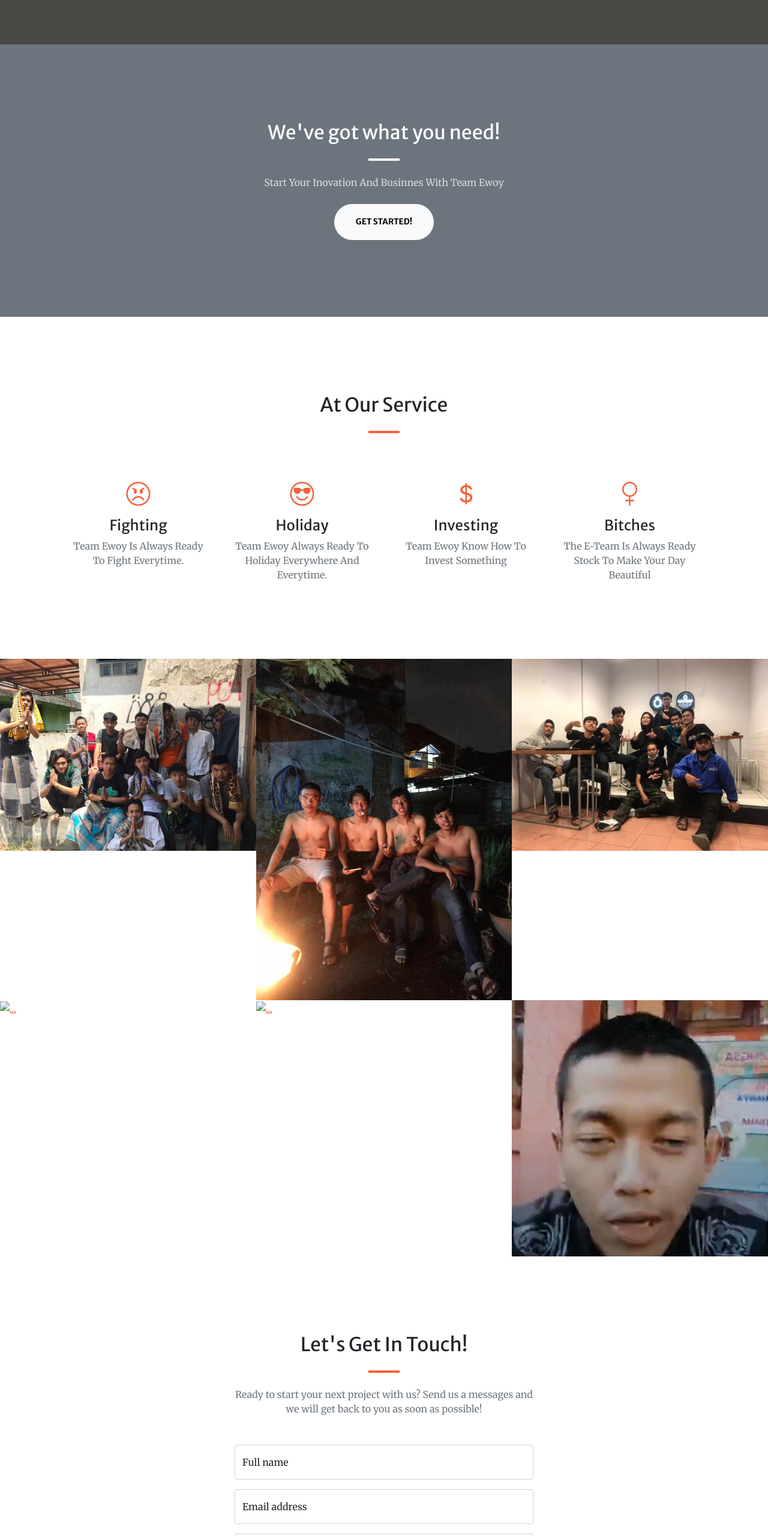
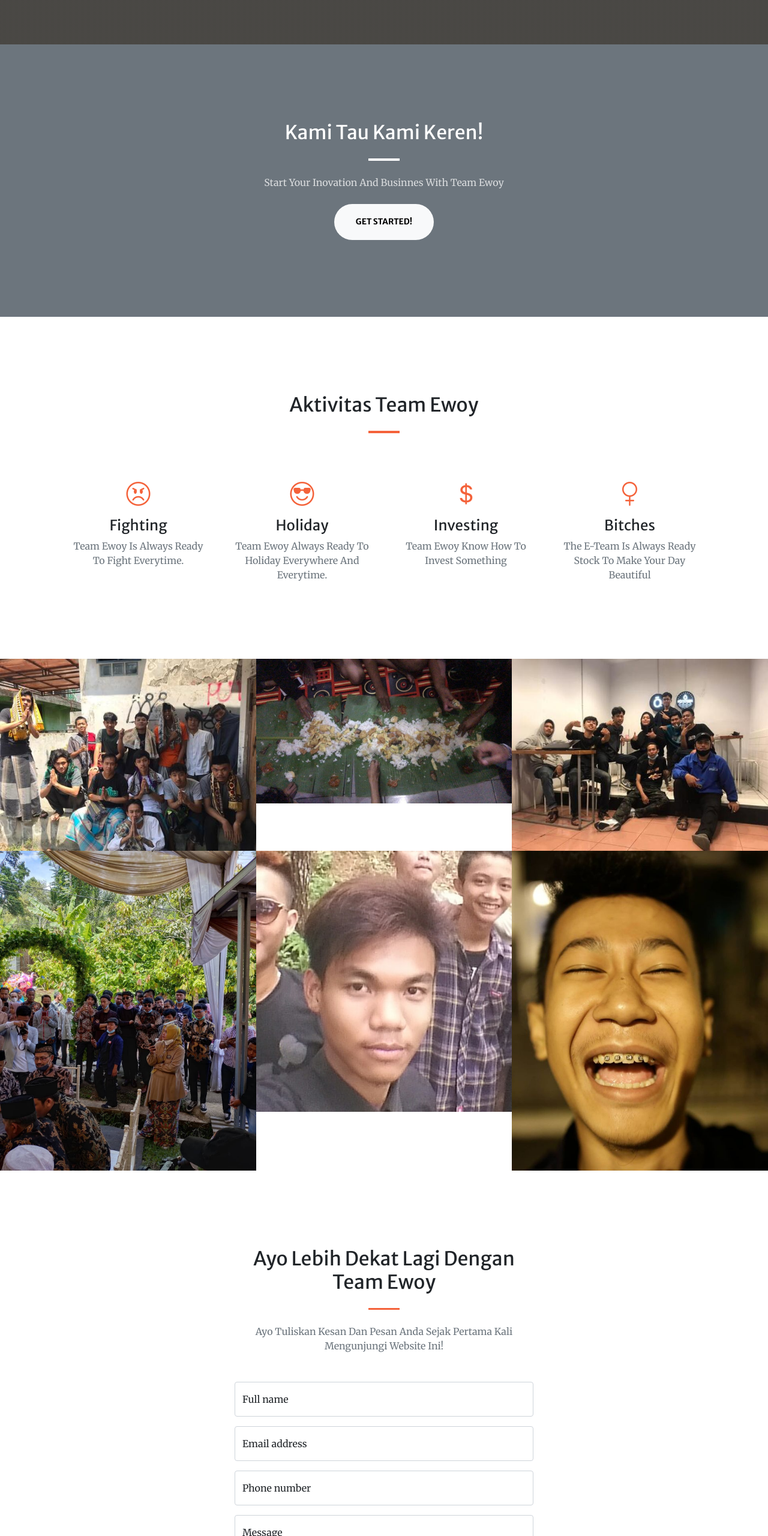
Before and after one commit to gl79/teamewoy, a plain HTML site: page index.html in a window 1280 px wide. Shown: the part 726-3286 px from the top of the page at 60% size. Drawn offline with nearby package versions, Linux system fonts and the light colour scheme; some packages are replaced by stand-ins of ours; a script that the page names is missing.

Commit message:
Add files via upload

```diff
--- a/index.html
+++ b/index.html
@@ -54,7 +54,7 @@
             <div class="container px-4 px-lg-5">
                 <div class="row gx-4 gx-lg-5 justify-content-center">
                     <div class="col-lg-8 text-center">
-                        <h2 class="text-white mt-0">We've got what you need!</h2>
+                        <h2 class="text-white mt-0">Kami Tau Kami Keren!</h2>
                         <hr class="divider divider-light" />
                         <p class="text-white-75 mb-4">Start Your Inovation And Businnes With Team Ewoy</p>
                         <a class="btn btn-light btn-xl" href="#services">Get Started!</a>
@@ -65,7 +65,7 @@
         <!-- Services-->
         <section class="page-section" id="services">
             <div class="container px-4 px-lg-5">
-                <h2 class="text-center mt-0">At Our Service</h2>
+                <h2 class="text-center mt-0">Aktivitas Team Ewoy</h2>
                 <hr class="divider" />
                 <div class="row gx-4 gx-lg-5">
                     <div class="col-lg-3 col-md-6 text-center">
@@ -104,7 +104,7 @@
             <div class="container-fluid p-0">
                 <div class="row g-0">
                     <div class="col-lg-4 col-sm-6">
-                        <a class="portfolio-box" href="assets/img/portfolio/fullsize/1.jpg" title="Project Name">
+                        <a class="portfolio-box" href="assets/img/portfolio/thumbnails/8.jpg" title="She Looks Beautiful">
                             <img class="img-fluid" src="assets/img/portfolio/thumbnails/1.jpg" alt="..." />
                             <div class="portfolio-box-caption">
                                 <div class="project-category text-white-50">Category</div>
@@ -113,8 +113,8 @@
                         </a>
                     </div>
                     <div class="col-lg-4 col-sm-6">
-                        <a class="portfolio-box" href="assets/img/portfolio/fullsize/2.jpg" title="Project Name">
-                            <img class="img-fluid" src="assets/img/portfolio/thumbnails/2.jpg" alt="..." />
+                        <a class="portfolio-box" href="assets/img/portfolio/thumbnails/6.jpg" title="Skinhead Company">
+                            <img class="img-fluid" src="assets/img/portfolio/thumbnails/5.jpg" alt="..." />
                             <div class="portfolio-box-caption">
                                 <div class="project-category text-white-50">Category</div>
                                 <div class="project-name">Ngaliwet</div>
@@ -122,7 +122,7 @@
                         </a>
                     </div>
                     <div class="col-lg-4 col-sm-6">
-                        <a class="portfolio-box" href="assets/img/portfolio/fullsize/3.jpg" title="Project Name">
+                        <a class="portfolio-box" href="assets/img/portfolio/thumbnails/14.jpg" title="Lil Su">
                             <img class="img-fluid" src="assets/img/portfolio/thumbnails/3.jpg" alt="..." />
                             <div class="portfolio-box-caption">
                                 <div class="project-category text-white-50">Category</div>
@@ -131,29 +131,29 @@
                         </a>
                     </div>
                     <div class="col-lg-4 col-sm-6">
-                        <a class="portfolio-box" href="" title="Project Name">
-                            <img class="img-fluid" src="" alt="..." />
+                        <a class="portfolio-box" href="assets/img/portfolio/thumbnails/4.jpg" title="Paus Terdampar">
+                            <img class="img-fluid" src="assets/img/portfolio/thumbnails/7.jpg" alt="..." />
                             <div class="portfolio-box-caption">
                                 <div class="project-category text-white-50">Category</div>
-                                <div class="project-name">Project Name</div>
+                                <div class="project-name">Wedding</div>
                             </div>
                         </a>
                     </div>
                     <div class="col-lg-4 col-sm-6">
-                        <a class="portfolio-box" href="" title="Project Name">
-                            <img class="img-fluid" src="" alt="..." />
+                        <a class="portfolio-box" href="assets/img/portfolio/thumbnails/9.jpg" title="The Hardcore Boys">
+                            <img class="img-fluid" src="assets/img/portfolio/thumbnails/11.jpg" alt="..." />
                             <div class="portfolio-box-caption">
                                 <div class="project-category text-white-50">Category</div>
-                                <div class="project-name">Project Name</div>
+                                <div class="project-name">Handsome Ricky</div>
                             </div>
                         </a>
                     </div>
                     <div class="col-lg-4 col-sm-6">
-                        <a class="portfolio-box" href="assets/img/portfolio/fullsize/6.jpg" title="Project Name">
-                            <img class="img-fluid" src="assets/img/portfolio/thumbnails/6.jpg" alt="..." />
+                        <a class="portfolio-box" href="assets/img/portfolio/thumbnails/13.jpg" title="Kuncen">
+                            <img class="img-fluid" src="assets/img/portfolio/thumbnails/10.jpg" alt="..." />
                             <div class="portfolio-box-caption p-3">
                                 <div class="project-category text-white-50">Category</div>
-                                <div class="project-name">Project Name</div>
+                                <div class="project-name">The Bulliest People</div>
                             </div>
                         </a>
                     </div>
@@ -166,9 +166,9 @@
             <div class="container px-4 px-lg-5">
                 <div class="row gx-4 gx-lg-5 justify-content-center">
                     <div class="col-lg-8 col-xl-6 text-center">
-                        <h2 class="mt-0">Let's Get In Touch!</h2>
+                        <h2 class="mt-0">Ayo Lebih Dekat Lagi Dengan Team Ewoy</h2>
                         <hr class="divider" />
-                        <p class="text-muted mb-5">Ready to start your next project with us? Send us a messages and we will get back to you as soon as possible!</p>
+                        <p class="text-muted mb-5">Ayo Tuliskan Kesan Dan Pesan Anda Sejak Pertama Kali Mengunjungi Website Ini!</p>
                     </div>
                 </div>
                 <div class="row gx-4 gx-lg-5 justify-content-center mb-5">
```
